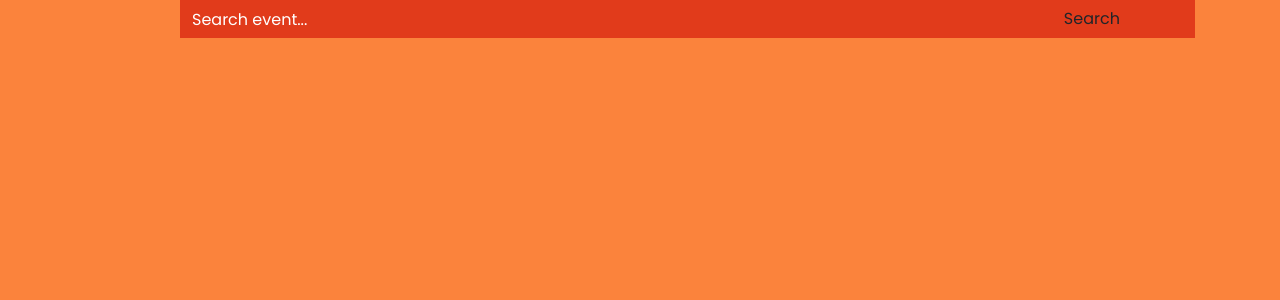
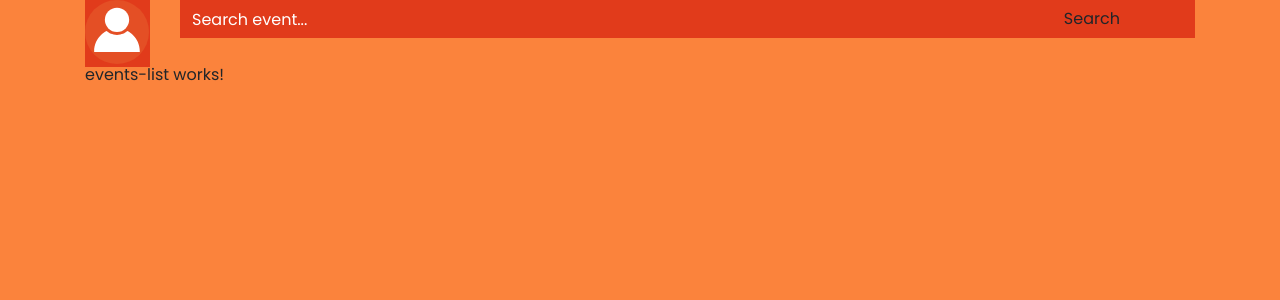
Before and after one commit to StYoukii/project, an Angular app: page / in a window 1280 px wide. Shown: the top 300 px of the page. Built offline with nearby package versions, Linux system fonts and the light colour scheme.

Commit message:
Ajout du composant events-list

```diff
--- a/src/app/app-routing.module.ts
+++ b/src/app/app-routing.module.ts
@@ -3,11 +3,16 @@ import { Routes, RouterModule } from '@angular/router';
 
 import { ConnectComponent } from './connect/connect.component';
 import { CreateEventComponent } from './event/create-event/create-event.component';
+import { EventsListComponent } from "./event/events-list/events-list.component";
 import { ProfileComponent } from './profile/profile.component';
 import { RegisterComponent } from './register/register.component';
 import { UserComponent } from './user/user.component';
 
 const routes: Routes = [
+  {
+    path: '',
+    component: EventsListComponent
+  },
   {
     path: 'profile',
     component: ProfileComponent
--- a/src/app/app.module.ts
+++ b/src/app/app.module.ts
@@ -20,6 +20,8 @@ import { ConnectComponent } from './connect/connect.component';
 import { RegisterComponent } from './register/register.component';
 import { NavbarComponent } from './navbar/navbar.component';
 import { UserComponent } from './user/user.component';
+import { ToggleMenuComponent } from './sidebar/toggle-menu/toggle-menu.component';
+import { EventsListComponent } from './event/events-list/events-list.component';
 
 @NgModule({
   declarations: [
@@ -35,7 +37,9 @@ import { UserComponent } from './user/user.component';
     ConnectComponent,
     RegisterComponent,
     NavbarComponent,
-    UserComponent
+    UserComponent,
+    ToggleMenuComponent,
+    EventsListComponent
   ],
   imports: [
     BrowserModule,
--- /dev/null
+++ b/src/app/event/events-list/events-list.component.html
@@ -0,0 +1,3 @@
+<p>
+  events-list works!
+</p>
--- /dev/null
+++ b/src/app/event/events-list/events-list.component.ts
@@ -0,0 +1,15 @@
+import { Component, OnInit } from '@angular/core';
+
+@Component({
+  selector: 'app-events-list',
+  templateUrl: './events-list.component.html',
+  styleUrls: ['./events-list.component.css']
+})
+export class EventsListComponent implements OnInit {
+
+  constructor() { }
+
+  ngOnInit() {
+  }
+
+}
--- a/src/app/sidebar/sidebar.component.html
+++ b/src/app/sidebar/sidebar.component.html
@@ -1,7 +1,7 @@
 <div id="app-sidebar">
   <!-- Icone utilisateur -->
   <div>
-
+    <app-toggle-menu></app-toggle-menu>
   </div>
 
   <div class="d-none">
--- /dev/null
+++ b/src/app/sidebar/toggle-menu/toggle-menu.component.html
@@ -0,0 +1,3 @@
+<div id="app-sidebar-toggle-menu">
+  <img src="/assets/img/svg/user-icon.svg">
+</div>
--- /dev/null
+++ b/src/app/sidebar/toggle-menu/toggle-menu.component.less
@@ -0,0 +1,6 @@
+#app-sidebar-toggle-menu {
+
+  img {
+    cursor: pointer;
+  }
+}
--- /dev/null
+++ b/src/app/sidebar/toggle-menu/toggle-menu.component.ts
@@ -0,0 +1,15 @@
+import { Component, OnInit } from '@angular/core';
+
+@Component({
+  selector: 'app-toggle-menu',
+  templateUrl: './toggle-menu.component.html',
+  styleUrls: ['./toggle-menu.component.less']
+})
+export class ToggleMenuComponent implements OnInit {
+
+  constructor() { }
+
+  ngOnInit() {
+  }
+
+}
```
Also changed, not shown: src/app/event/events-list/events-list.component.css (added), 2 other files (tests, documents, lock files or other folders).
